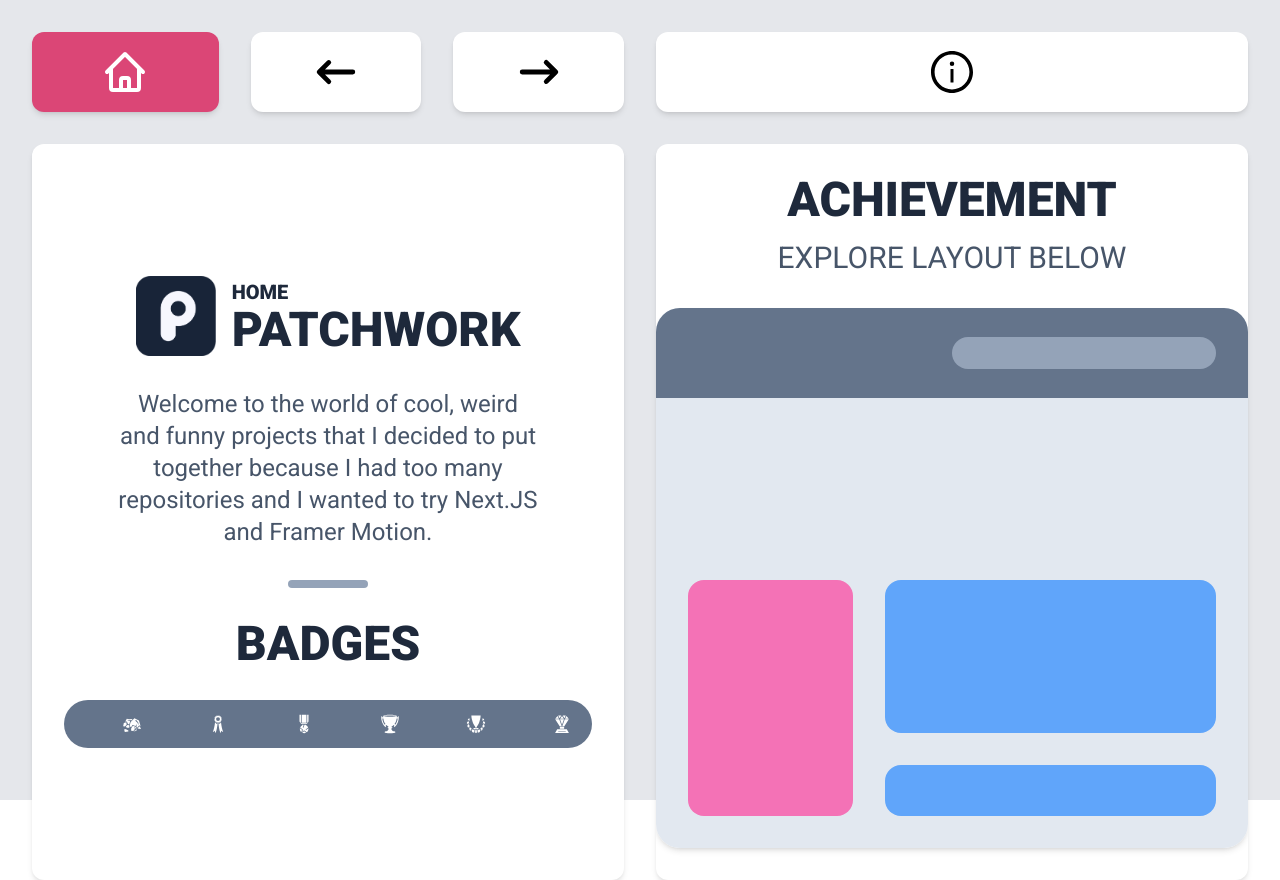
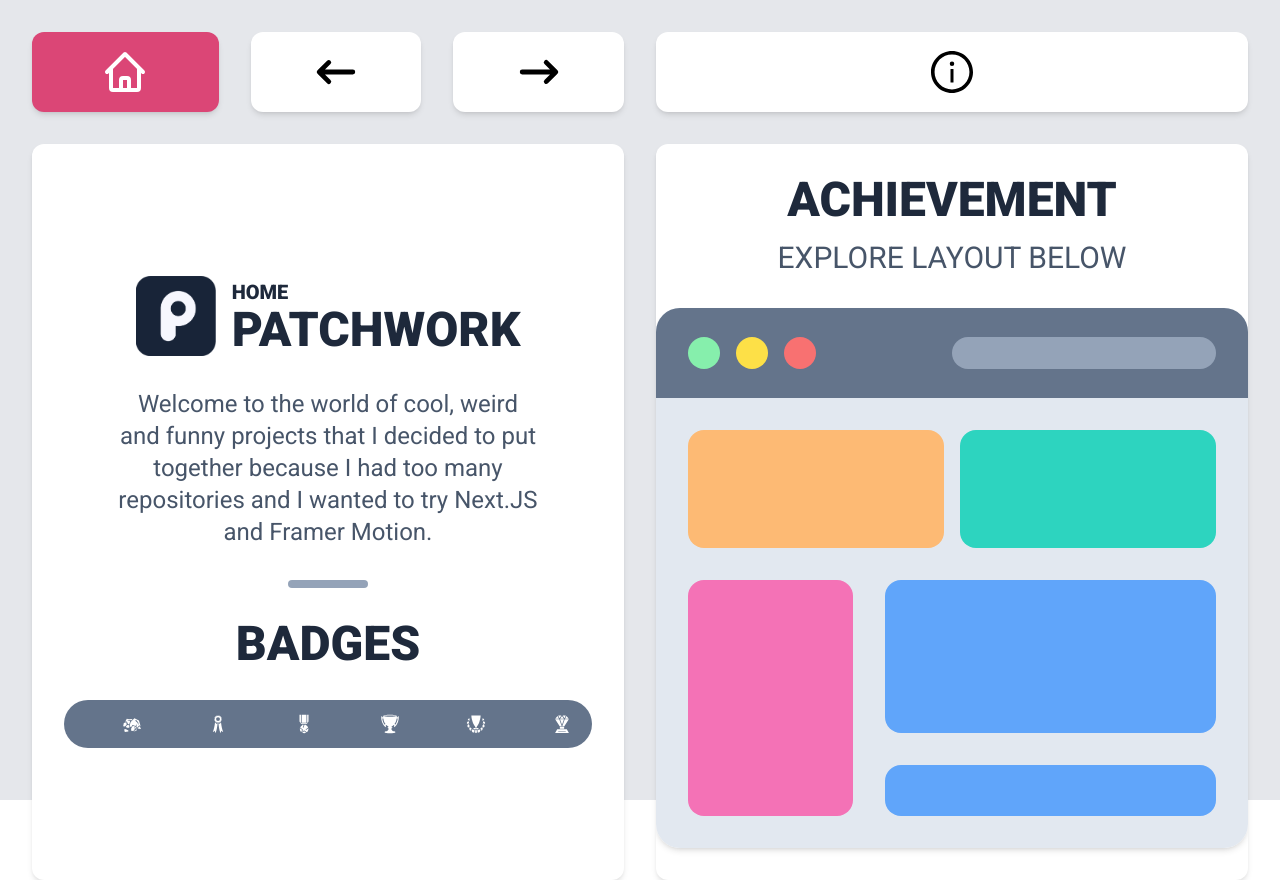
Before and after one commit to kherma/next-framer-motion-fun, a Next.js app: page / in a window 1280 px wide. Built offline with nearby package versions, Linux system fonts and the light colour scheme.

Commit message:
Add toggle Modal in WebsiteModionDesign component

```diff
--- a/components/feature/WebsiteMotionDesign/BoxesWMD.js
+++ b/components/feature/WebsiteMotionDesign/BoxesWMD.js
@@ -1,15 +1,10 @@
 import React from "react";
-import { v4 as uuidv4 } from "uuid";
 
-const BoxesWMD = ({ innerData }) => {
+const BoxesWMD = () => {
   return (
     <div className="flex gap-4 w-full h-1/3">
-      {innerData.map((color) => (
-        <div
-          key={uuidv4()}
-          className={`w-full h-full rounded-2xl cursor-pointer ${color}`}
-        />
-      ))}
+      <div className="w-full h-full bg-orange-300 rounded-2xl cursor-pointer" />
+      <div className="w-full h-full bg-teal-400 rounded-2xl cursor-pointer" />
     </div>
   );
 };
--- a/components/feature/WebsiteMotionDesign/ButtonsWMD.js
+++ b/components/feature/WebsiteMotionDesign/ButtonsWMD.js
@@ -1,15 +1,11 @@
 import React from "react";
-import { v4 as uuidv4 } from "uuid";
 
-const ButtonsWMD = ({ innerData }) => {
+const ButtonsWMD = () => {
   return (
     <ul className="flex gap-4 w-full">
-      {innerData.map((color) => (
-        <li
-          key={uuidv4()}
-          className={`w-4 h-4 md:w-8 md:h-8 rounded-full cursor-pointer ${color}`}
-        />
-      ))}
+      <li className="w-4 h-4 bg-green-300 rounded-full cursor-pointer md:w-8 md:h-8" />
+      <li className="w-4 h-4 bg-yellow-300 rounded-full cursor-pointer md:w-8 md:h-8" />
+      <li className="w-4 h-4 bg-red-400 rounded-full cursor-pointer md:w-8 md:h-8" />
     </ul>
   );
 };
--- a/components/feature/WebsiteMotionDesign/ModalWMD.js
+++ b/components/feature/WebsiteMotionDesign/ModalWMD.js
@@ -1,4 +1,7 @@
 import React from "react";
+import { v4 as uuidv4 } from "uuid";
+
+const innerData = ["rotate-45", "-rotate-45"];
 
 const ModalWMD = ({ handleClose }) => {
   return (
@@ -8,8 +11,27 @@ const ModalWMD = ({ handleClose }) => {
     >
       <div
         onClick={(e) => e.stopPropagation()}
-        className="relative p-4 w-[90%] bg-gray-200 rounded-xl md:p-10 xl:w-2/3"
-      ></div>
+        className="flex relative flex-col gap-4 justify-between items-center p-4 w-2/3 bg-gray-200 rounded-xl md:p-8 xl:w-2/3"
+      >
+        <button
+          onClick={handleClose}
+          className="group relative w-full h-8 bg-bgRed-100 rounded-xl transition-all duration-500 sm:h-16 xl:bg-white xl:hover:bg-bgRed-100 paper"
+        >
+          {innerData.map((rotate) => (
+            <span
+              key={uuidv4()}
+              className={`absolute top-1/2 left-1/2 w-5 h-[0.2rem] bg-white xl:bg-black xl:group-hover:bg-white transition-colors duration-300 ${rotate} -translate-x-1/2 -translate-y-1/2 sm:w-9 sm:h-[0.4rem]`}
+            />
+          ))}
+        </button>
+        <p className="p-2 w-full h-full text-center uppercase md:p-8 md:text-2xl lg:text-3xl paper">
+          <span className="mr-2 font-bold">warning:</span>
+          there is no way back!
+        </p>
+        <button className="group w-full h-8 font-black text-center text-white uppercase bg-yellow-400 transition-colors duration-500 sm:h-16 lg:p-4 xl:text-black xl:hover:text-white xl:bg-white xl:hover:bg-yellow-400 m paper">
+          achievement
+        </button>
+      </div>
     </div>
   );
 };
--- a/components/feature/WebsiteMotionDesign/index.js
+++ b/components/feature/WebsiteMotionDesign/index.js
@@ -1,5 +1,4 @@
 import React, { useState } from "react";
-import { config } from "../../../utils/config";
 import ButtonsWMD from "./ButtonsWMD";
 import SearchBarWMD from "./SearchBarWMD";
 import BoxesWMD from "./BoxesWMD";
@@ -12,19 +11,16 @@ const WebsiteMotionDesign = () => {
   const open = () => setIsModalOpen(true);
   const close = () => setIsModalOpen(false);
 
-  const {
-    websiteMotionDesignData: { buttons, boxes },
-  } = config;
   return (
     <div className="overflow-hidden w-72 h-72 rounded-3xl shadow-md md:w-[37rem] md:h-[37rem]">
       <div className="relative w-full h-full bg-slate-200">
         {isModalOpen && <ModalWMD handleClose={close} />}
         <div className="flex justify-between items-center px-4 w-full h-1/6 bg-slate-500 md:p-8">
-          <ButtonsWMD innerData={buttons} />
+          <ButtonsWMD />
           <SearchBarWMD />
         </div>
         <div className="flex flex-col gap-4 p-4 w-full h-5/6 md:gap-8 md:p-8">
-          <BoxesWMD innerData={boxes} />
+          <BoxesWMD />
           <div className="flex gap-4 justify-between w-full h-2/3 md:gap-8">
             <AsidWMD />
             <ParagraphWMD handleOpen={open} />
--- a/utils/config.js
+++ b/utils/config.js
@@ -2,12 +2,10 @@ import { pagesData } from "./pagesData";
 import { linksData } from "./linksData";
 import { achievementsData } from "./achievementsData";
 import { modalData } from "./modalData";
-import { websiteMotionDesignData } from "./websiteMotionDesignData";
 
 export const config = {
   pagesData,
   linksData,
   achievementsData,
   modalData,
-  websiteMotionDesignData,
 };
--- a/utils/websiteMotionDesignData.js
+++ /dev/null
@@ -1,4 +0,0 @@
-export const websiteMotionDesignData = {
-  buttons: ["bg-green-300", "bg-yellow-300", "bg-red-400"],
-  boxes: ["bg-orange-300", "bg-teal-400"],
-};
```
